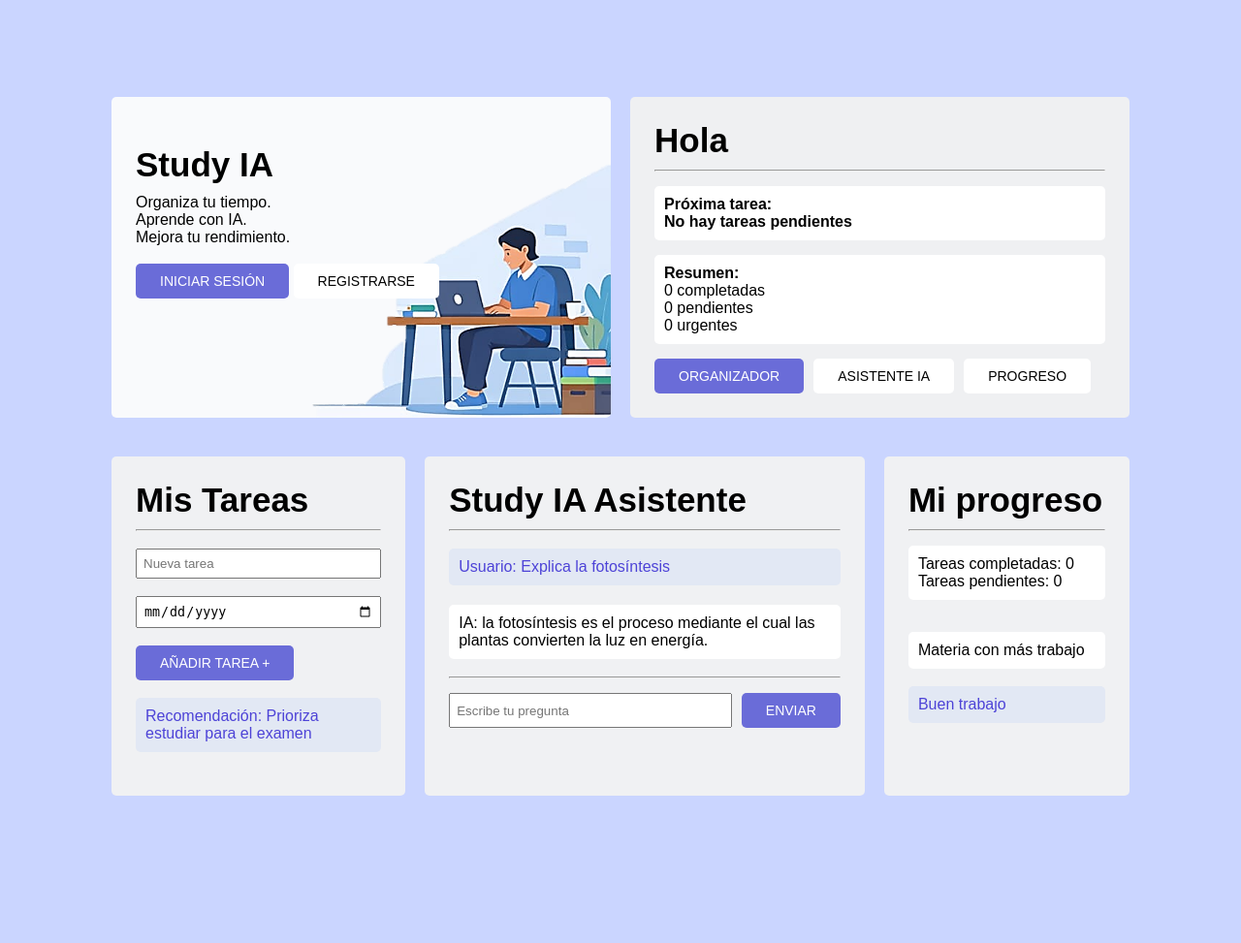
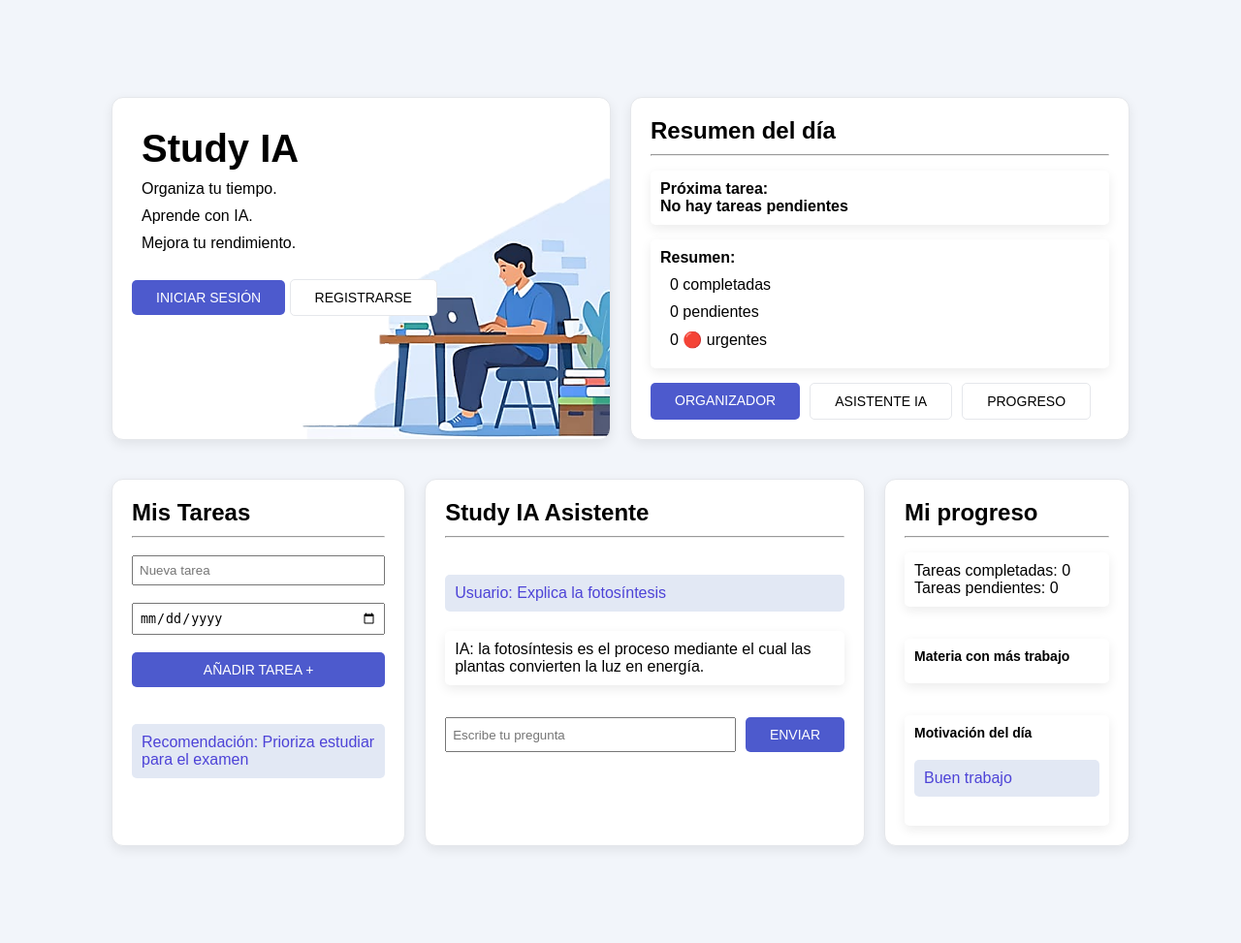
Before and after one commit to alejandrhh/proyecto_2026.github.io, a Flask app: page / in a window 1280 px wide. Shown: the whole page at 97% size. Before the commit the page ends 821 px from the top, so only its background shows below. Run offline with Flask 3, Linux system fonts and the light colour scheme; data that the repository does not hold is empty.

Commit message:
arreglo de diseño de Sofi

```diff
--- a/static/css/index.css
+++ b/static/css/index.css
@@ -19,10 +19,10 @@
     }
 
     .div2{
-        padding: 100px 0;
-        background-color: #cad5ff;
-        position: relative;
-        min-height: 100vh;
+    padding: 100px 0;
+    background-color: #f2f5fa;
+    position: relative;
+    min-height: 100vh;
     }
 
 
@@ -39,49 +39,69 @@
 
     .div2-1{
     width:50%;
-    padding:50px 25px;
-    background:#f9fafc;
+    padding:30px 20px;
+    background:#ffffff;
     background-image:url(../img/img1.png);
     background-size:contain;
     background-position:right bottom;
     background-repeat:no-repeat;
-    border-radius:5px;
+    border-radius:12px;
+    box-shadow: 0 4px 12px rgba(0,0,0,0.08);
+    border: 1px solid #e5e7eb;
     }
 
     .div2-2{
     width:50%;
-    padding:25px;
-    background:#eff0f2;
-    border-radius:5px;
+    background:#ffffff;
+    padding:20px;
+    border-radius:12px;
+    box-shadow: 0 4px 12px rgba(0,0,0,0.08);
+    border: 1px solid #e5e7eb;
+    }
+
+    li{
+        margin: 10px;
     }
 
     .div2-3{
     width:30%;
-    padding:25px;
-    background:#f0f1f3;
-    border-radius:5px;
+    padding:20px;
+    background:#ffffff;
+    border-radius:12px;
+    box-shadow: 0 4px 12px rgba(0,0,0,0.08);
+    border: 1px solid #e5e7eb;
     }
 
     .div2-4{
     width:45%;
-    padding:25px;
-    background:#f0f1f3;
-    border-radius:5px;
+    padding:20px;
+    background:#ffffff;
+    border-radius:12px;
+    box-shadow: 0 4px 12px rgba(0,0,0,0.08);
+    border: 1px solid #e5e7eb;
     }
 
     .div2-5{
     width:25%;
-    padding:25px;
-    background:#f0f1f3;
-    border-radius:5px;
+    padding:20px;
+    background:#ffffff;
+    border-radius:12px;
+    box-shadow: 0 4px 12px rgba(0,0,0,0.08);
+    border: 1px solid #e5e7eb;
+    }
+
+    .input_nuevatarea{
+    border-radius:12px;
+    border: 1px solid #e5e7eb;
     }
 
     .btn-primary{
     display:inline-block;
     padding:10px 25px;
-    background:#6a6cd8;
+    background:#4d5acd;
     color:white;
     border-radius:5px;
+    border: 1px solid #e5e7eb;
     font-size:14px;
     border:none;
     cursor:pointer;
@@ -98,6 +118,21 @@
     border:none;
     cursor:pointer;
     text-align:center;
+    border-style:groove;
+    border: 1px solid #e5e7eb;
+    }
+
+    .btn-add{
+    display:inline-block;
+    padding:10px 25px;
+    background:#4d5acd;
+    color:white;
+    border-radius:5px;
+    border: 1px solid #e5e7eb;
+    font-size:14px;
+    border:none;
+    cursor:pointer;
+    width: 100%;
     }
 
     .botones-hola{
@@ -123,12 +158,14 @@
     padding:10px;
     margin-bottom:10px;
     background:#fcfdff;
+    border: 1px solid #e5e7eb;
     }
 
     .reco{
     font-size:16px;
     color:#4d43d7;
     padding:10px;
+    margin-top: 20px;
     margin-bottom:20px;
     background:#e2e8f4;
     border-radius:5px;
@@ -139,10 +176,22 @@
     padding:10px;
     margin-top:15px;
     border-radius:5px;
+    box-shadow: 0 4px 12px rgba(0,0,0,0.08);
     }
 
     h1{
-    font-size:35px;
+    font-size:40px;
+    margin-bottom:10px;
+    margin-left: 10px;
+    }
+
+    h2{
+    font-size:24px;
+    margin-bottom:10px;
+    }
+
+    h3{
+    font-size:14px;
     margin-bottom:10px;
     }
 
--- a/templates/index.html
+++ b/templates/index.html
@@ -10,6 +10,7 @@
     <link rel="stylesheet" href="{{ url_for('static', filename='css/index.css') }}">
 
 </head>
+<script src="../static/java/index.js"></script>
 
 <body>
 
@@ -39,9 +40,23 @@
 
 
 
+
+
+
+
+
+
+
+
+
+
+
+
+
+
                 <div class="div2-2">
 
-                    <h1>Hola</h1>
+                    <h2>Resumen del día</h2>
                     <hr>
 
                     <h4 class="parte2">
@@ -62,12 +77,16 @@
                         <b>Resumen:</b>
 
                         <ul>
-                            <li>{{ completadas }} completadas</li>
+                            <li>{{ completadas }} completadas </li>
                             <li>{{ pendientes }} pendientes</li>
-                            <li>{{ urgentes }} urgentes</li>
+                            <li>{{ urgentes }} 🔴 urgentes</li>
                         </ul>
 
                     </div>
+
+
+
+
 
 
                     {% if urgentes > 0 %}
@@ -95,9 +114,32 @@
 
             <div class="fila2">
 
+
+
+
+
+
+
+
+
+
+
+
+
+
+
+
+
+
+
+
+
+
+
+
                 <div class="div2-3">
 
-                    <h1>Mis Tareas</h1>
+                    <h2>Mis Tareas</h2>
                     <hr>
                     <br>
 
@@ -110,14 +152,15 @@
 
                     <form action="/agregar" method="POST">
 
-                        <input type="text" name="titulo" placeholder="Nueva tarea">
+                        <input type="text" name="titulo" placeholder="Nueva tarea" id="input_nuevatarea">
 
                         <br><br>
+
                         <input type="date" name="fecha">
 
                         <br><br>
 
-                        <button type="submit" class="btn-primary">
+                        <button type="submit" class="btn-add">
                             AÑADIR TAREA +
                         </button>
 
@@ -150,9 +193,41 @@
 
                 </div>
 
+
+
+
+
+
+
+
+
+
+
+
+
+
+
+
+
+
+
+
+
+
+
+
+
+
+
+
+
+
+
+
+
                 <div class="div2-4">
 
-                    <h1>Study IA Asistente</h1>
+                    <h2>Study IA Asistente</h2>
                     <hr>
                     <br>
 
@@ -165,7 +240,6 @@
                     </p>
 
                     <br>
-                    <hr>
 
                     <div class="chat-input">
 
@@ -179,9 +253,40 @@
 
                 </div>
 
+
+
+
+
+
+
+
+
+
+
+
+
+
+
+
+
+
+
+
+
+
+
+
+
+
+
+
+
+
+
+
                 <div class="div2-5">
 
-                    <h1>Mi progreso</h1>
+                    <h2>Mi progreso</h2>
                     <hr>
 
                     <div class="parte2">
@@ -194,14 +299,19 @@
                     <br>
 
                     <div class="parte2">
-                        Materia con más trabajo
+                        <h3>Materia con más trabajo</h3>
                     </div>
 
                     <br>
 
+                    <div class="parte2">
+                        <h3>Motivación del día</h3>
                     <p class="reco">
                         Buen trabajo
                     </p>
+                    </div>
+
+
 
                 </div>
 
```
Also changed, not shown: database.db, static/java/index.js (added).
